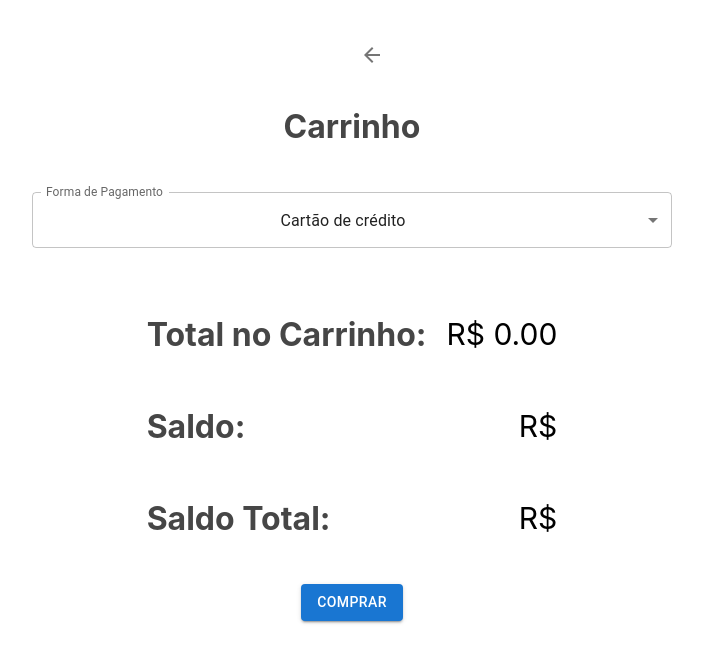
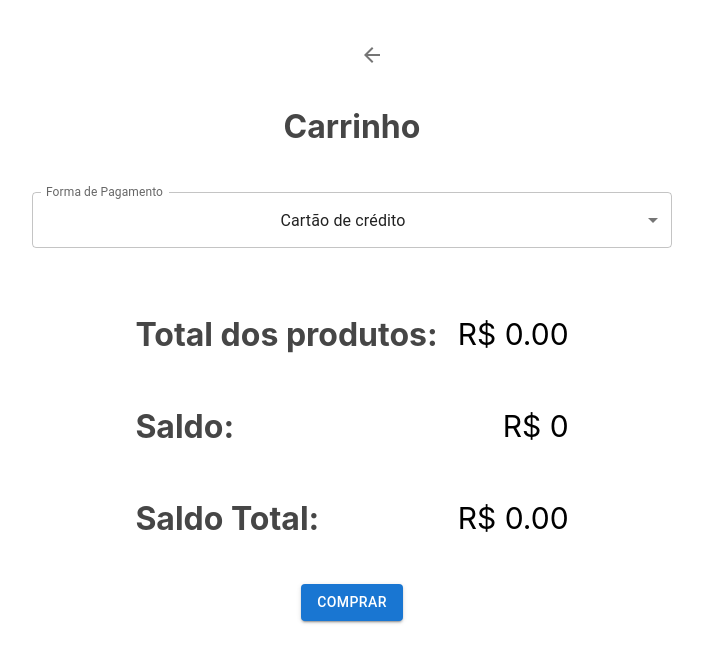
Before and after one commit to thalya-codes/curso-react-gerenciamento-de-estados-globais-com-context-api, a React (Create React App) app: page /carrinho in a window 1280 px wide. Shown: the top 662 px of the page, without its empty margins (288-991 px from the left). Built offline with nearby package versions, Linux system fonts and the light colour scheme.

Commit message:
calcula saldo total

```diff
--- a/src/pages/Carrinho/index.js
+++ b/src/pages/Carrinho/index.js
@@ -1,4 +1,4 @@
-import { useEffect, useState } from 'react';
+import { useContext, useState } from 'react';
 import { Button,Snackbar, InputLabel, Select, MenuItem } from '@mui/material';
 import Alert from '@mui/lab/Alert';
 import Produto from 'components/Produto';
@@ -6,11 +6,15 @@ import { Container, Voltar, TotalContainer, PagamentoContainer} from './styles';
 import { useCarrinhoContext } from 'common/hooks/useCarrinhoContext';
 import { useNavigate } from 'react-router-dom';
 import usePagamentoContext from 'common/hooks/usePagamentoContext';
+import { UsuarioContext } from 'common/contexts/Usuario';
 
 function Carrinho() {
   const navigate = useNavigate();
   const [openSnackbar, setOpenSnackbar] = useState(false);
   const { carrinho, valorTotalCarrinho } = useCarrinhoContext();
+  const { saldo } = useContext(UsuarioContext);
+  const saldoTotal = (saldo - valorTotalCarrinho).toFixed(2);
+
   const {
     tiposDePagamento,
     formaDePagamento,
@@ -49,27 +53,30 @@ function Carrinho() {
 
       <TotalContainer>
           <div>
-            <h2>Total no Carrinho: </h2>
+            <h2>Total dos produtos: </h2>
             <span>R$ {valorTotalCarrinho}</span>
           </div>
           <div>
             <h2> Saldo: </h2>
-            <span> R$ </span>
+            <span> R$ {saldo}</span>
           </div>
           <div>
             <h2> Saldo Total: </h2>
-            <span> R$ </span>
+            <span> R$ {saldoTotal}</span>
           </div>
         </TotalContainer>
+
         <Button
           onClick={() => {
             setOpenSnackbar(true);
           }}
           color="primary"
           variant="contained"
+          disabled={ saldoTotal < 0}
         >
           Comprar
         </Button>
+
         <Snackbar
           anchorOrigin={
             {
```
Lines whose indentation alone changed are shown as unchanged.
